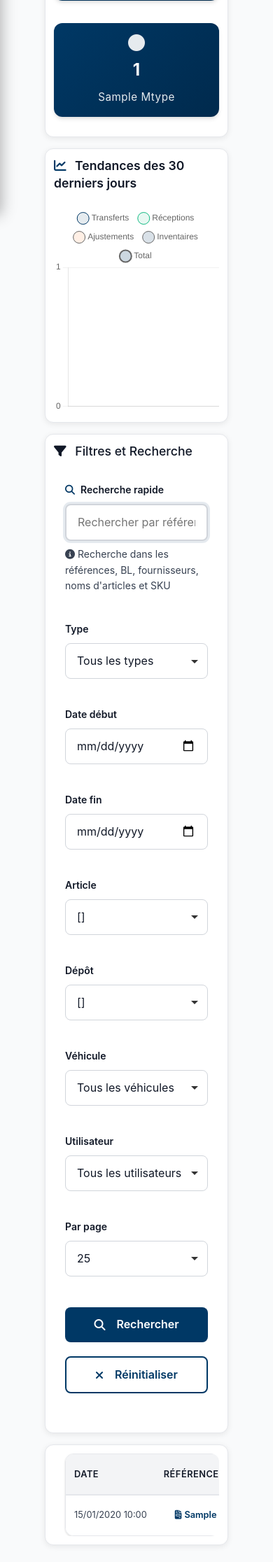
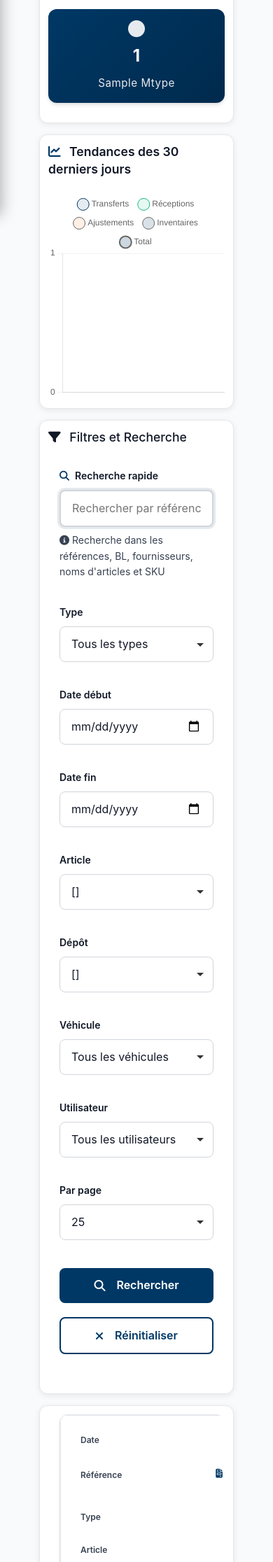
Before and after one commit to nimbagn/import-profit-pro, a Python web app: template templates/stocks/movements_list.html in a window 390 px wide. Shown: the part 537-2769 px from the top of the page at 70% size. Before the commit the page ends 2745 px from the top, so only its background shows below. Run offline with Jinja, Linux system fonts and the light colour scheme; the template is opened without the code that fills it: most values are stand-ins (such as "Sample title", 1, 10 or a date in 2020).

Commit message:
feat: Rendre la page movements_list complètement responsive
AMÉLIORATIONS RESPONSIVE:
1. Media queries améliorées:
   - Tablette (768px-1024px): Grille 2 colonnes pour filtres, statistiques optimisées
   - Mobile (max-width: 768px): Transformation complète en mode carte
   - Petit mobile (max-width: 480px): Optimisations supplémentaires

2. Transformation tableau en cartes sur mobile:
   - Tableau transformé en cartes individuelles
   - Attributs data-label ajoutés pour les labels
   - Affichage vertical avec labels clairs
   - Actions en colonne sur mobile

3. Optimisations mobile:
   - Boutons pleine largeur et centrés
   - Filtres en colonne unique
   - Statistiques en colonne unique
   - Graphique responsive
   - Inputs avec font-size 16px (empêche zoom iOS)
   - Espacements optimisés

4. Améliorations UX:
   - Titre et header adaptatifs
   - Cartes avec ombres et bordures arrondies
   - Badges et boutons adaptés à la taille d'écran
   - Pagination responsive

RÉSULTAT:
- Page complètement responsive sur tous les appareils
- Expérience utilisateur optimale sur mobile et tablette
- Tableau transformé en cartes lisibles sur petit écran

```diff
--- a/templates/stocks/movements_list.html
+++ b/templates/stocks/movements_list.html
@@ -131,7 +131,7 @@
     border-left-color: var(--color-success);
   }
 
-  /* Responsive */
+  /* Responsive - Tablette (768px - 1024px) */
   @media (max-width: 1200px) {
     .table-hl {
       min-width: 900px;
@@ -139,17 +139,6 @@
   }
 
   @media (max-width: 1024px) {
-    .main-content {
-      margin-left: 0 !important;
-      padding: 1rem !important;
-    }
-
-    .page-container {
-      padding: 0;
-    }
-  }
-
-  @media (max-width: 768px) {
     .main-content {
       margin-left: 0 !important;
       padding: 1rem !important;
@@ -166,19 +155,62 @@
       width: calc(100% - 2rem);
     }
 
-    .table-hl {
-      min-width: 800px;
-      font-size: 0.875rem;
+    .stat-card {
+      padding: var(--space-md);
     }
 
-    .table-hl th,
-    .table-hl td {
-      padding: var(--space-sm) var(--space-md);
-      font-size: 0.8rem;
+    .stat-card .stat-value {
+      font-size: 2rem !important;
     }
 
     .filters-section {
+      grid-template-columns: repeat(2, 1fr) !important;
+    }
+  }
+
+  /* Responsive - Mobile (max-width: 768px) */
+  @media (max-width: 768px) {
+    .main-content {
+      margin-left: 0 !important;
+      padding: 0.5rem !important;
+    }
+
+    .page-container {
+      padding: 0;
+    }
+
+    .page-header-hl {
+      margin: var(--space-md);
+      padding: var(--space-md);
+      width: calc(100% - 2 * var(--space-md));
+    }
+
+    .page-title-hl {
+      font-size: 1.5rem;
+      margin-bottom: var(--space-md);
+    }
+
+    .page-header-hl > div {
+      flex-direction: column;
+      gap: var(--space-sm);
+    }
+
+    .page-header-hl .btn-hl {
+      width: 100%;
+      justify-content: center;
+      font-size: 0.875rem;
+      padding: 0.75rem;
+    }
+
+    .card-hl {
+      margin: var(--space-md);
+      width: calc(100% - 2 * var(--space-md));
+    }
+
+    /* Statistiques en colonne unique */
+    .card-hl > div[style*="grid"] {
       grid-template-columns: 1fr !important;
+      gap: var(--space-sm) !important;
     }
 
     .stat-card {
@@ -186,23 +218,124 @@
     }
 
     .stat-card .stat-value {
-      font-size: 1.5rem !important;
+      font-size: 1.75rem !important;
+    }
+
+    /* Filtres en colonne unique */
+    .filters-section {
+      grid-template-columns: 1fr !important;
+      gap: var(--space-sm) !important;
+      padding: var(--space-md) !important;
+    }
+
+    .form-hl-input,
+    .form-hl-select {
+      font-size: 16px; /* Empêche le zoom sur iOS */
+      padding: 0.75rem;
+    }
+
+    /* Graphique responsive */
+    .card-hl canvas {
+      max-width: 100%;
+      height: auto !important;
+    }
+
+    /* Transformation du tableau en cartes sur mobile */
+    .table-responsive-wrapper {
+      overflow-x: visible;
+    }
+
+    .table-hl {
+      min-width: 100%;
+      display: block;
+    }
+
+    .table-hl thead {
+      display: none;
+    }
+
+    .table-hl tbody {
+      display: block;
+    }
+
+    .table-hl tr {
+      display: block;
+      margin-bottom: var(--space-md);
+      border: 1px solid var(--gray-200);
+      border-radius: var(--radius-md);
+      background: var(--white);
+      padding: var(--space-md);
+      box-shadow: 0 1px 3px rgba(0, 0, 0, 0.1);
+    }
+
+    .table-hl td {
+      display: flex;
+      justify-content: space-between;
+      align-items: center;
+      padding: 0.75rem 0;
+      border: none;
+      border-bottom: 1px solid var(--gray-100);
+      text-align: left !important;
+      font-size: 0.875rem;
+    }
+
+    .table-hl td:last-child {
+      border-bottom: none;
+    }
+
+    .table-hl td::before {
+      content: attr(data-label);
+      font-weight: 600;
+      color: var(--text-secondary);
+      margin-right: var(--space-sm);
+      flex-shrink: 0;
+      min-width: 120px;
+    }
+
+    /* Actions en colonne sur mobile */
+    .table-hl td:has(.btn-hl) {
+      flex-direction: column;
+      align-items: stretch;
+      gap: var(--space-xs);
+    }
+
+    .table-hl td .btn-hl {
+      width: 100%;
+      justify-content: center;
     }
   }
 
+  /* Responsive - Petit mobile (max-width: 480px) */
   @media (max-width: 480px) {
-    .table-hl {
-      min-width: 700px;
-      font-size: 0.75rem;
-    }
-
-    .table-hl th,
-    .table-hl td {
-      padding: var(--space-xs) var(--space-sm);
+    .page-header-hl,
+    .card-hl {
+      margin-left: 0.5rem;
+      margin-right: 0.5rem;
+      width: calc(100% - 1rem);
     }
 
     .page-title-hl {
       font-size: 1.25rem;
+    }
+
+    .stat-card .stat-value {
+      font-size: 1.5rem !important;
+    }
+
+    .table-hl td {
+      font-size: 0.8rem;
+      padding: 0.5rem 0;
+    }
+
+    .table-hl td::before {
+      min-width: 100px;
+      font-size: 0.75rem;
+    }
+
+    .badge-quantity,
+    .badge-location {
+      font-size: 0.75rem;
+      padding: 0.375rem 0.5rem;
     }
   }
 </style>
@@ -498,8 +631,8 @@
         <tbody>
         {% for movement in movements %}
         <tr>
-          <td>{{ movement.movement_date.strftime('%d/%m/%Y %H:%M') if movement.movement_date else '-' }}</td>
-          <td>
+          <td data-label="Date">{{ movement.movement_date.strftime('%d/%m/%Y %H:%M') if movement.movement_date else '-' }}</td>
+          <td data-label="Référence">
             {% if movement.reference %}
             <a href="{{ url_for('stocks.movement_detail_by_reference', reference=movement.reference) }}"
                style="color: var(--color-primary); font-weight: 600; text-decoration: none;">
@@ -509,7 +642,7 @@
             <span style="color: var(--text-muted);">-</span>
             {% endif %}
           </td>
-          <td>
+          <td data-label="Type">
             {% set type_badges = {
               'transfer': {'color': 'var(--hl-blue)', 'icon': 'fa-exchange-alt', 'bg': 'rgba(0, 56, 101, 0.1)'},
               'reception': {'color': 'var(--color-success)', 'icon': 'fa-arrow-down', 'bg': 'rgba(16, 185, 129, 0.1)'},
@@ -522,8 +655,8 @@
               {{ movement.movement_type|title }}
             </span>
           </td>
-          <td><strong>{{ movement.stock_item.sku }}</strong> - {{ movement.stock_item.name }}</td>
-          <td>
+          <td data-label="Article"><strong>{{ movement.stock_item.sku }}</strong> - {{ movement.stock_item.name }}</td>
+          <td data-label="Quantité">
             {% if movement.quantity >= 0 %}
             <div class="badge-quantity badge-quantity-positive">
               <i class="fas fa-arrow-up"></i>
@@ -538,7 +671,7 @@
             </div>
             {% endif %}
           </td>
-          <td>
+          <td data-label="Source">
             {% if movement.from_depot %}
             <span class="badge-location badge-location-source">
               <i class="fas fa-warehouse"></i>
@@ -553,7 +686,7 @@
             <span style="color: var(--text-muted); font-style: italic;">-</span>
             {% endif %}
           </td>
-          <td>
+          <td data-label="Destination">
             {% if movement.to_depot %}
             <span class="badge-location badge-location-destination">
               <i class="fas fa-warehouse"></i>
@@ -573,9 +706,9 @@
             <span style="color: var(--text-muted); font-style: italic;">-</span>
             {% endif %}
           </td>
-          <td>{{ movement.user.username if movement.user else '-' }}</td>
+          <td data-label="Utilisateur">{{ movement.user.username if movement.user else '-' }}</td>
           {% if current_user.is_authenticated and current_user.role and (current_user.role.code == 'admin' or current_user.role.code == 'warehouse') %}
-          <td>
+          <td data-label="Actions">
             <div style="display: flex; gap: var(--space-xs); align-items: center; flex-wrap: wrap;">
               <a href="{{ url_for('stocks.movement_edit', id=movement.id) }}"
                  class="btn-hl"
```
